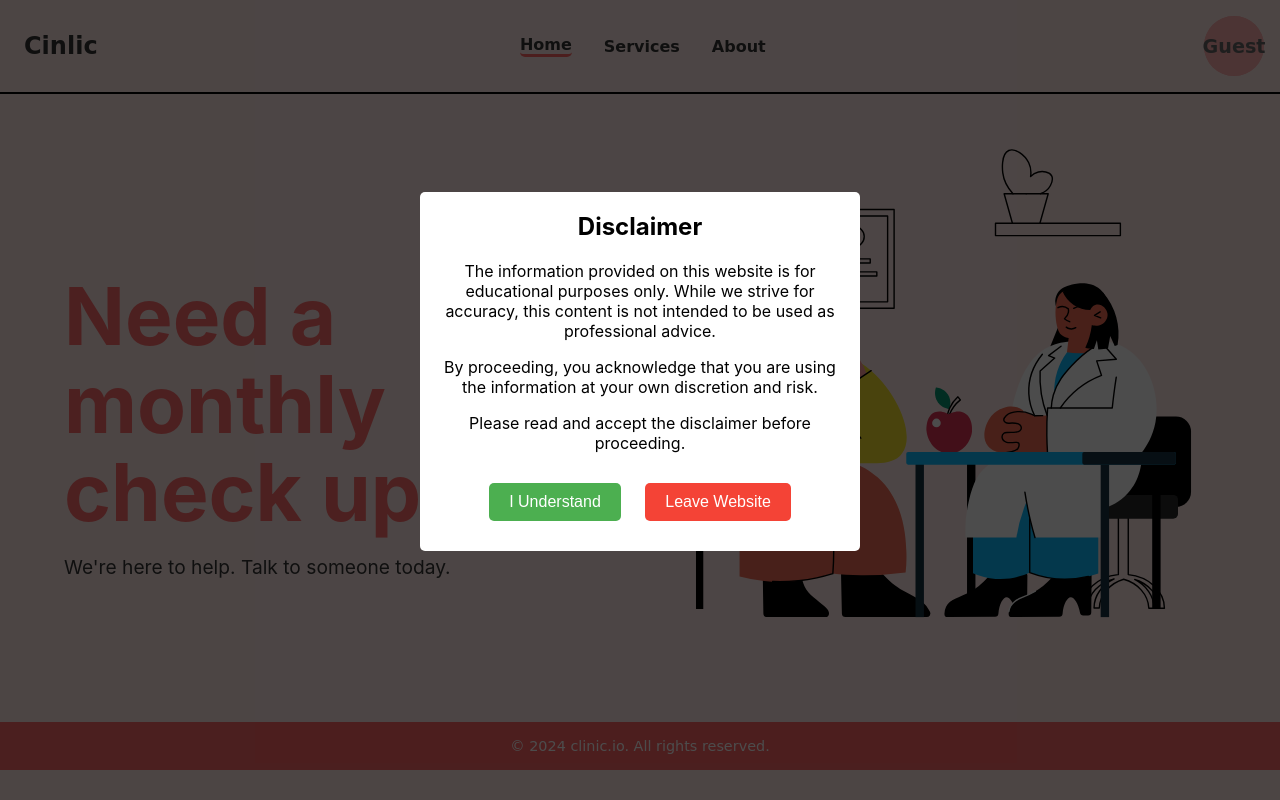
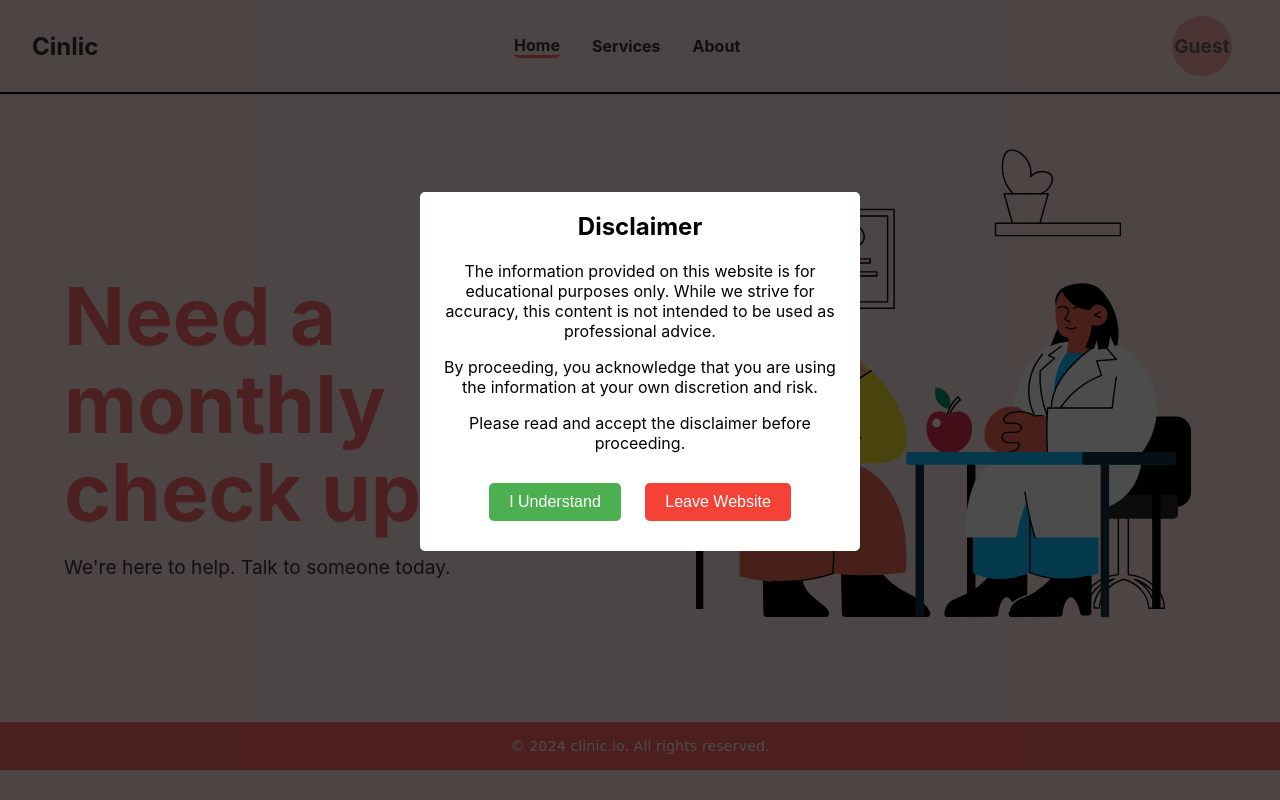
Before and after one commit to OOD-2024/GIN446, a PHP site: page / in a window 1280 px wide. Run offline with PHP 8.4, Linux system fonts and the light colour scheme.

Commit message:
changed to nav font and some of its styles

```diff
--- a/css/layout.css
+++ b/css/layout.css
@@ -5,22 +5,18 @@ body {
 }
 
 nav {
-  font-family: 'Margarine', cursive;
   display: flex;
-  padding: 1rem 0rem;
+  justify-content: space-between;
+  padding: 1rem 2rem;
   align-items: center;
   background-color: #ffe8e6;
   border-bottom: 2px solid rgba(0, 0, 0, 1);
   font-weight: 700;
-  position: sticky;
-  top:0;
 }
-
 .logo {
   font-size: 1.5rem;
   font-weight: bold;
   color: #333;
-  margin-left: 1.5rem;
 }
 
 .nav-links {
@@ -36,8 +32,8 @@ nav {
   color: #333;
   transition: 0.3s ease;
 }
-.nav-links a:hover{
-  color: #fd6767
+.nav-links a:hover {
+  color: #fd6767;
 }
 
 .profile-avatar {
@@ -78,11 +74,10 @@ nav {
   transition: transform 0.3s ease;
 }
 
-
 .dropdown {
   display: block;
   position: absolute;
-  right:0;
+  right: 0;
   background-color: rgba(255, 169, 169, 0.756);
   min-width: 100%;
   z-index: 1;
@@ -112,7 +107,7 @@ nav {
 }
 
 .register-btn {
-  font-family: 'Margarine', cursive;
+  font-family: "Margarine", cursive;
   background-color: rgba(255, 169, 169, 0);
   padding: 0.5rem 1.5rem;
   font-weight: 700;
@@ -122,10 +117,9 @@ nav {
   cursor: pointer;
   transition: 0.3s ease;
 }
-.register-btn:hover{
-  color:#fd6767;
+.register-btn:hover {
+  color: #fd6767;
 }
-
 
 .active {
   border-bottom: #fd6767 solid;
@@ -133,14 +127,13 @@ nav {
 }
 
 footer {
-  font-family: 'Margarine', cursive;
+  font-family: "Margarine", cursive;
   background-color: #fd6767;
   color: #fff;
   padding: 1rem 2rem;
   text-align: center;
   font-size: 0.9rem;
 }
-
 
 #disclaimer-popup {
   display: block;
@@ -181,7 +174,7 @@ footer {
 }
 
 .popup-buttons button#accept-btn {
-  background-color: #4CAF50;
+  background-color: #4caf50;
   color: white;
 }
 
--- a/index.php
+++ b/index.php
@@ -1,5 +1,5 @@
 <!DOCTYPE html>
-<lang="en">
+<html lang="en">
 <?php
 require_once 'includes/config_session.inc.php';
 
```
Lines whose indentation alone changed are shown as unchanged.
